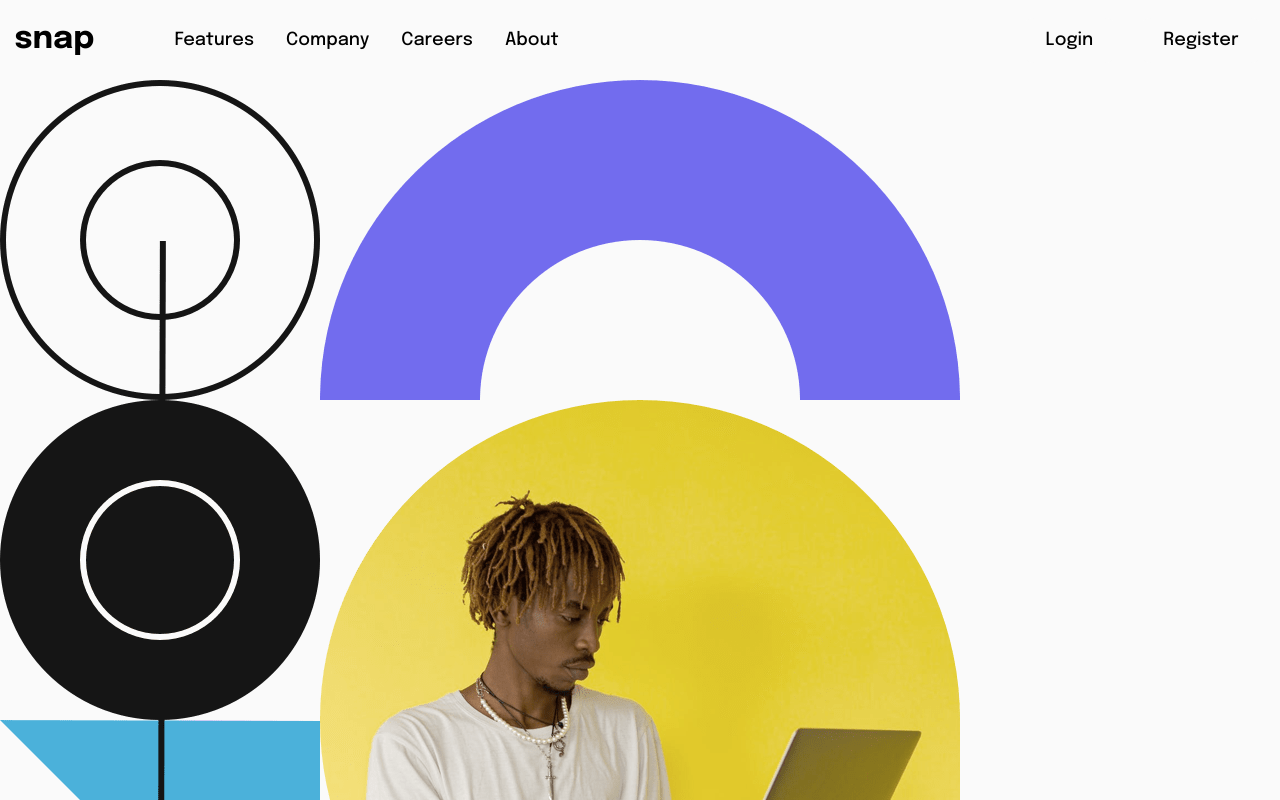
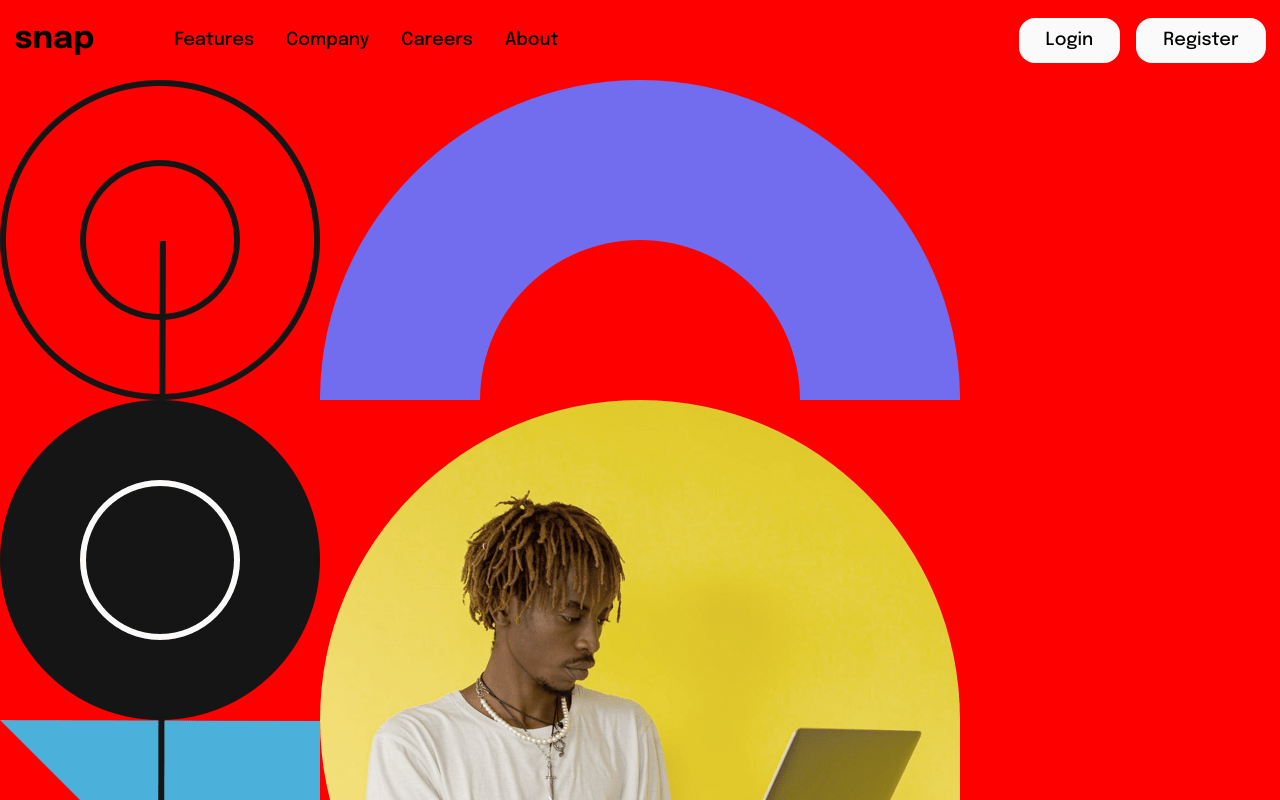
Before and after one commit to SerPet-eng/intro-section-with-dropdown-navigation-main, a React (Vite) app: page / in a window 1280 px wide. Shown: the top 800 px of the page. Built offline with nearby package versions, Linux system fonts and the light colour scheme.

Commit message:
Update Body.jsx👷‍♂️🛠️
 * min-width: 650px to 800px

ALSO

 - Creating a folder for @media. This media will be used in `navbar`.

```diff
--- a/src/components/Body.jsx
+++ b/src/components/Body.jsx
@@ -5,7 +5,7 @@ export default function Body() {
   return (
     <>
       <picture>
-        <source media="(min-width: 650px)" srcSet={ImageDesktop} />
+        <source media="(min-width: 800px)" srcSet={ImageDesktop} />
         <img src={ImageMobile} alt="Man holding a laptop" />
       </picture>
       <section className="section">
--- a/src/css/styles.css
+++ b/src/css/styles.css
@@ -153,4 +153,10 @@ h6 {
 #root,
 #__next {
   isolation: isolate;
+}
+
+@media (min-width: 800px) {
+  body {
+    background-color: red;
+  }
 }/*# sourceMappingURL=styles.css.map */
--- /dev/null
+++ b/src/scss/media-queries/_navbar.scss
@@ -0,0 +1,5 @@
+body {
+  @media (min-width: 800px) {
+    background-color: red;
+  }
+}
--- a/src/scss/styles.scss
+++ b/src/scss/styles.scss
@@ -1,4 +1,8 @@
+//* --- MAIN STYLES --- **//
 @import './others/navbar';
 @import './others/body';
 @import './others/footer';
 @import './others/reset';
+
+//* --- MEDIA QUERIES --- **//
+@import './media-queries/navbar';
```
Also changed, not shown: 1 other file (tests, documents, lock files or other folders).
